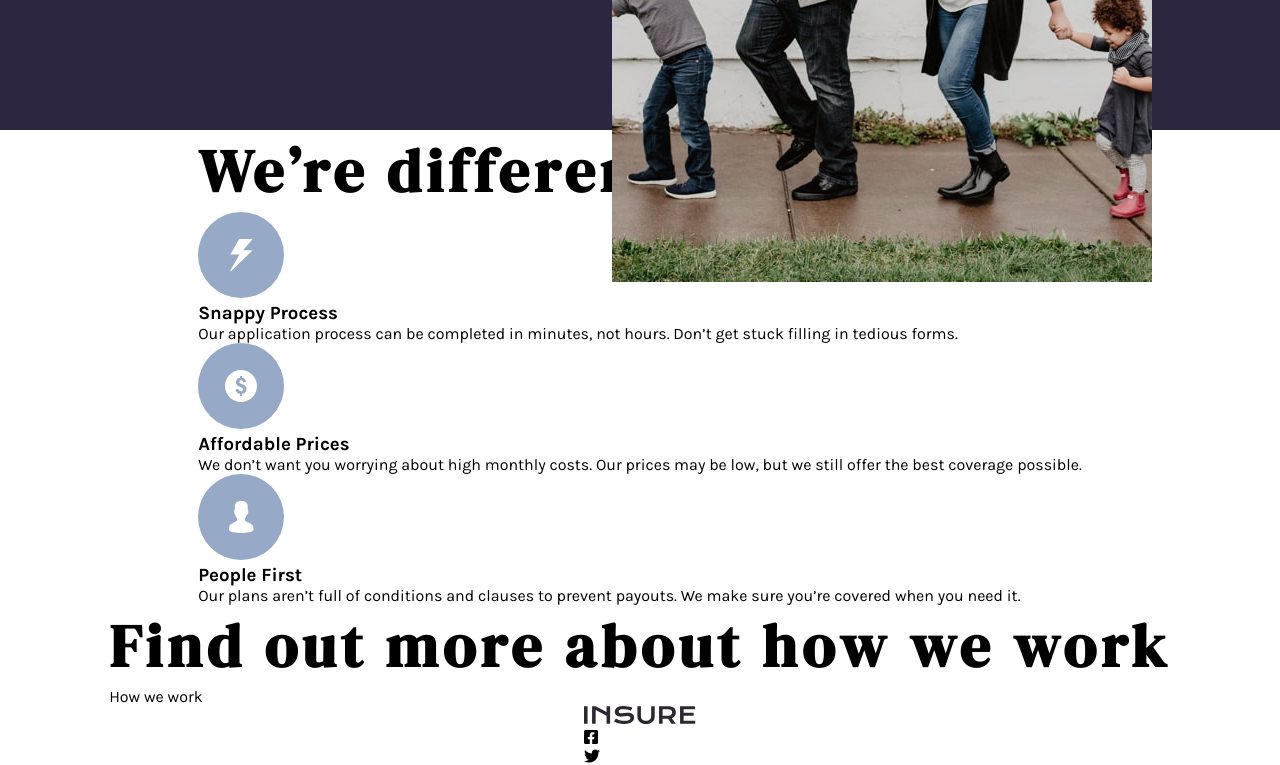
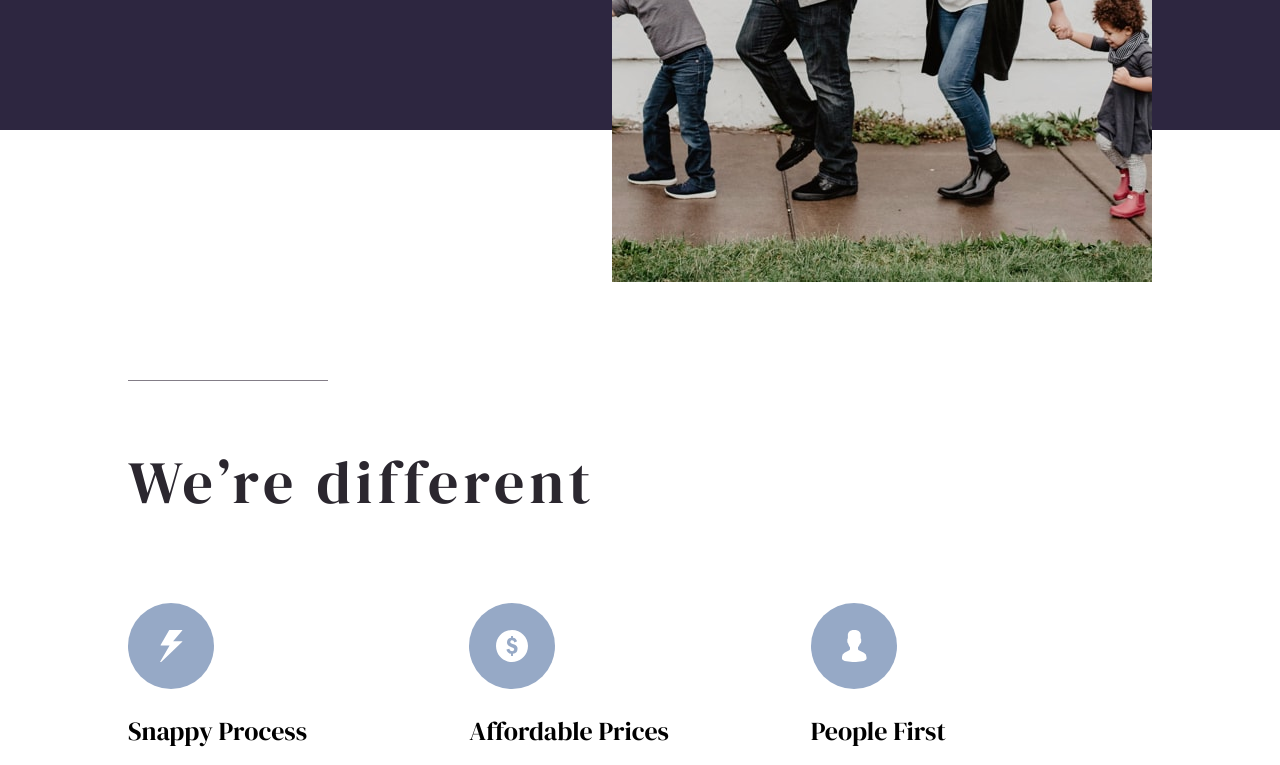
Before and after one commit to lkiryu/Insure-landing-page, a React (Create React App) app: page / in a window 1280 px wide. Shown: the part 620-1385 px from the top of the page. Built offline with nearby package versions, Linux system fonts and the light colour scheme.

Commit message:
different section style add

```diff
--- a/src/App.css
+++ b/src/App.css
@@ -33,4 +33,5 @@ body{
   font-family: "DM Serif Display", serif;
   font-size: 60px;
   letter-spacing: 5px;
+  font-weight: 400;
 }
--- /dev/null
+++ b/src/components/different-section/different.css
@@ -0,0 +1,42 @@
+.different{
+    margin-top: 250px;
+    width: 80vw;
+}
+
+.different .line{
+    height: 1px;
+    width: 200px;
+    background-color: hsl(273, 4%, 51%);
+    margin-bottom: 60px;
+}
+
+.different .title{
+    color: hsl(270, 9%, 17%);
+    margin-bottom: 80px;
+}
+
+.different .lists{
+    display: flex;
+    justify-content: space-between;
+    align-items: center;
+}
+
+.different ul{
+    width: 400px;
+}
+
+.different img{
+    margin-bottom: 20px;
+}
+
+.different .list-title{
+    font-family: "DM Serif Display", serif;
+    font-size: 26px;
+    margin-bottom: 20px;
+    font-weight: 400;
+}
+
+.different .list-description{
+    color: hsl(273, 4%, 51%);
+    font-size: 18px;
+}
--- a/src/components/different-section/different.js
+++ b/src/components/different-section/different.js
@@ -2,6 +2,8 @@ import React from "react";
 import snappy from '../../images/icon-snappy-process.svg'
 import affordable from '../../images/icon-affordable-prices.svg'
 import people from '../../images/icon-people-first.svg'
+
+import './different.css'
 
 const Different = () => {
     return (
--- /dev/null
+++ b/src/components/findOut/findOut.css
@@ -0,0 +1,32 @@
+.find-out{
+    display: flex;
+    justify-content: space-between;
+    align-items: center;
+    padding: 80px 100px;
+    width: 80vw;
+    background-color: hsl(256, 26%, 20%);
+    margin-top: 150px;
+    background-image: url(../../images/bg-pattern-how-we-work-desktop.svg);
+    background-repeat: no-repeat;
+    background-size: contain;
+    background-position: 100%;
+}
+
+.find-out .title{
+    color: hsl(0, 0%, 98%);
+    width: 630px;
+    line-height: 55px;
+}
+
+.find-out a{
+    color: hsl(0, 0%, 98%);
+    text-transform: uppercase;
+    padding: 15px 30px;
+    border: 2px solid hsl(0, 0%, 98%);
+    transition: 0.3s ease-in;
+}
+
+.find-out a:hover{
+    background-color: hsl(0, 0%, 98%);
+    color: hsl(256, 26%, 20%);
+}
--- a/src/components/findOut/findOut.js
+++ b/src/components/findOut/findOut.js
@@ -1,4 +1,6 @@
 import React from "react";
+
+import './findOut.css'
 
 const FindOut = () => {
     return(
```
